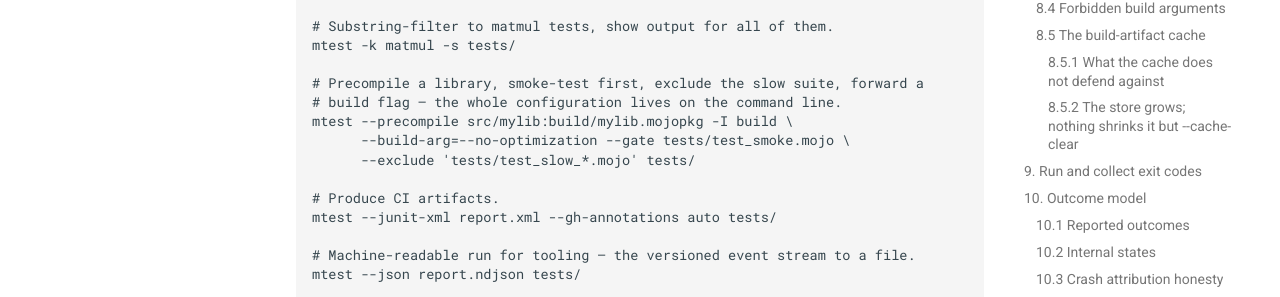
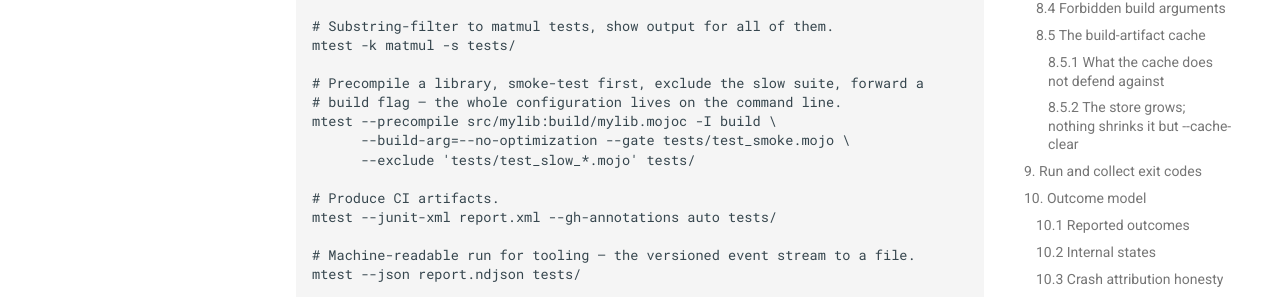
Before and after one commit to mikeleppane/mtest, an MkDocs documentation site: the page built from docs/cli-contract.md, in a window 1280 px wide and 1400 px high, scrolled down 40377 px. Shown: the part 414-711 px from the top of the window. Built offline with MkDocs 1.6.1 and Material for MkDocs 9.7.7, drawn with Linux system fonts in a browser that asks for light colours; comment, search, counter and statistics services are not loaded; some of the changed text lies outside the part shown.

Commit message:
feat(session): default --precompile output to .mojoc
Mojo 1.1 removed `.mojopkg`: `mojo precompile` now writes `.mojoc` and
rejects any other output extension. A `--precompile SRC` without an
explicit OUT now lands at `build/<name>.mojoc`, and the build store's
include walk recognizes only `*.mojoc` as a precompiled artifact.

An explicit OUT naming `.mojopkg` now fails at the compiler, as it would
outside mtest. Tests, the e2e resilience scenario, the contract, and the
README move to the new extension.

```diff
--- a/docs/cli-contract.md
+++ b/docs/cli-contract.md
@@ -432,7 +432,7 @@
 
 Repeatable. Each `--precompile` package is built with `mojo precompile` **before
 any test build**, in the order listed. Precompiled packages inherit `-I` and
-`--build-arg`. `OUT` defaults to `build/<name>.mojopkg`, and its directory is
+`--build-arg`. `OUT` defaults to `build/<name>.mojoc`, and its directory is
 automatically added to `-I` so dependent test files resolve `from <name> import
 …`. A step whose inputs and whose output are both unchanged is **skipped**
 (§8.5): `mojo precompile` does not produce identical bytes for identical
@@ -1819,7 +1819,7 @@
 
 # Precompile a library, smoke-test first, exclude the slow suite, forward a
 # build flag — the whole configuration lives on the command line.
-mtest --precompile src/mylib:build/mylib.mojopkg -I build \
+mtest --precompile src/mylib:build/mylib.mojoc -I build \
       --build-arg=--no-optimization --gate tests/test_smoke.mojo \
       --exclude 'tests/test_slow_*.mojo' tests/
 
@@ -2303,7 +2303,7 @@
 mojo = "mojo"
 include = ["vendor"]
 build-args = ["-DDEBUG"]
-precompile = ["src/lib.mojo", "src/gpu.mojo:build/gpu.mojopkg"]
+precompile = ["src/lib.mojo", "src/gpu.mojo:build/gpu.mojoc"]
 compile-timeout = 600            # integer seconds >= 0
 
 [report]
```
Also changed, not shown: README.md (+2 -2 lines), 18 other files.
